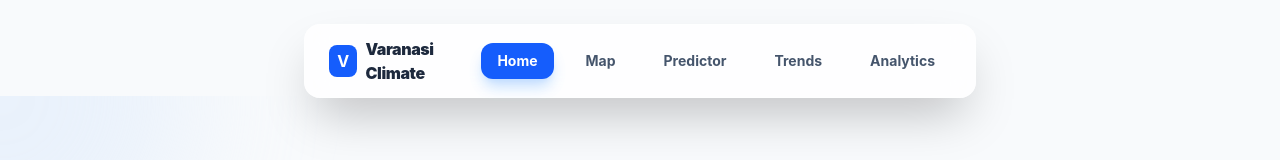
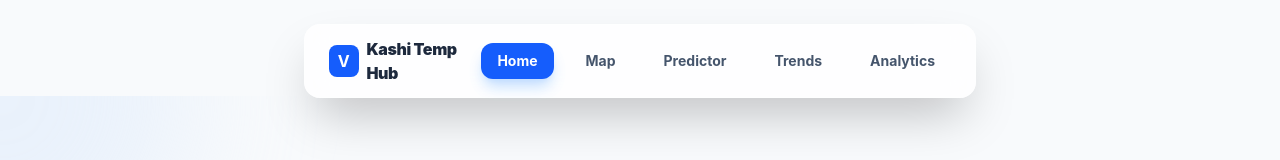
Before and after one commit to ritwik-69/ugp, a React (Vite) app: page / in a window 1280 px wide. Shown: the top 160 px of the page. Built offline with nearby package versions, Linux system fonts and the light colour scheme.

Commit message:
Update Navbar title to Kashi Temp Hub

```diff
--- a/src/components/Navbar.tsx
+++ b/src/components/Navbar.tsx
@@ -19,7 +19,7 @@ const Navbar: React.FC = () => {
       <div className="bg-white/80 backdrop-blur-md border border-white/20 shadow-2xl rounded-2xl px-6 py-3 flex items-center justify-between">
         <Link to="/" className="flex items-center gap-2 group">
           <div className="w-8 h-8 bg-blue-600 rounded-lg flex items-center justify-center text-white font-bold group-hover:rotate-12 transition-transform">V</div>
-          <span className="font-black text-slate-800 tracking-tight hidden sm:inline-block">Varanasi Climate</span>
+          <span className="font-black text-slate-800 tracking-tight hidden sm:inline-block">Kashi Temp Hub</span>
         </Link>
 
         <div className="flex items-center gap-1 sm:gap-4">
```
